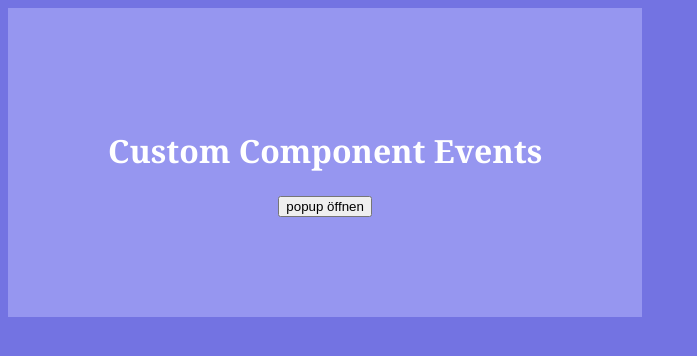
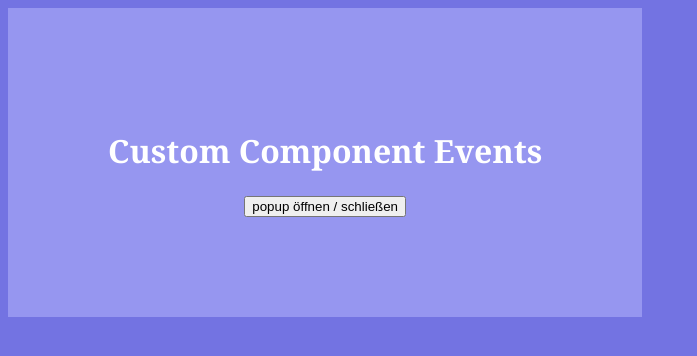
Before and after one commit to siggi-ai/Vue-Practice, a Vue app: page / in a window 1280 px wide. Shown: the top 356 px of the page, without its empty margins (0-697 px from the left). Built offline with nearby package versions, Linux system fonts and the light colour scheme.

Commit message:
popup öffnen und schließen :)

```diff
--- a/src/App.vue
+++ b/src/App.vue
@@ -4,7 +4,9 @@
       <h1>Custom Component Events</h1>
     </div>
 
-    <button v-on:click="isInvisible = true">popup öffnen</button>
+    <button v-on:click="isInvisible = !isInvisible">
+      popup öffnen / schließen
+    </button>
     <Popup v-show="isInvisible" />
   </div>
 </template>
--- a/src/components/Popup.vue
+++ b/src/components/Popup.vue
@@ -1,6 +1,7 @@
 <template>
   <div>
     <h2>Popup.vue</h2>
+    <h2>hier popt die Nachricht auf :)</h2>
   </div>
 </template>
 <script>
```
